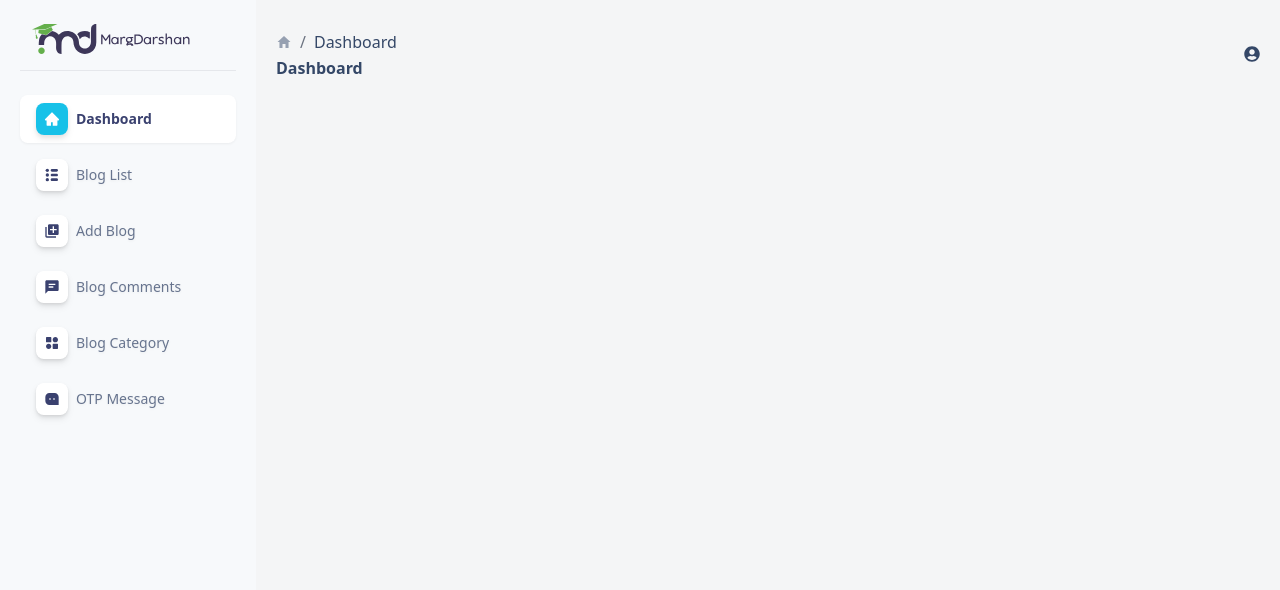
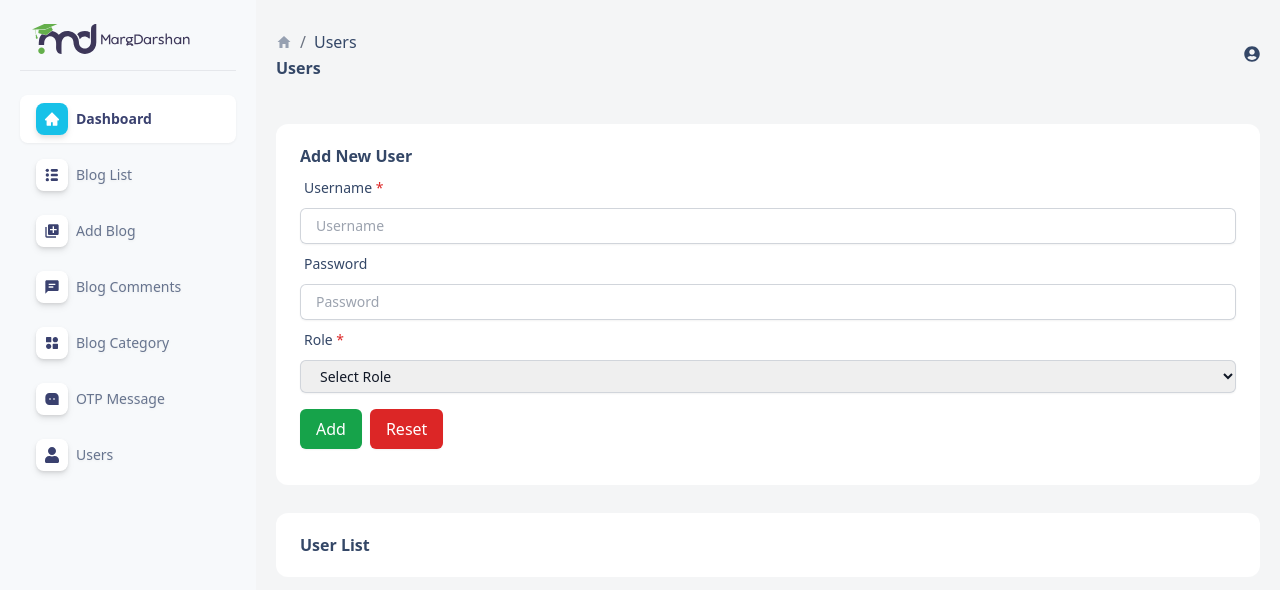
Before and after one commit to JonathanDabre/margdarshan-dashboard, a React (Create React App) app: page /users in a window 1280 px wide. Shown: the top 590 px of the page. Built offline with nearby package versions, Linux system fonts and the light colour scheme.

Commit message:
new user page

```diff
--- a/src/App.js
+++ b/src/App.js
@@ -12,6 +12,7 @@ import Home from './components/utlis/Home';
 import Login from './components/utlis/Login';
 import { AuthProvider } from './context/AuthContext';
 import ProtectedRoute from './components/ProtectedRoute';
+import User from './components/Users/User'
 
 function App() {
   return (
@@ -31,6 +32,7 @@ function App() {
                 <Route path="/blog-comment" element={<ProtectedRoute allowedRoles={['admin', 'blog']}><CommentTable /></ProtectedRoute>} />
                 <Route path="/blog-category" element={<ProtectedRoute allowedRoles={['admin', 'blog']}><CategoryTable /></ProtectedRoute>} />
                 <Route path="/otp-message" element={<ProtectedRoute allowedRoles={['admin', 'otp']}><OtpMessage /></ProtectedRoute>} />
+                <Route path="/users" element={<ProtectedRoute allowedRoles={['admin']}><User /></ProtectedRoute>} />
               </Routes>
             </div>
           </div>
--- /dev/null
+++ b/src/components/Users/User.jsx
@@ -0,0 +1,130 @@
+import React, { useState } from 'react';
+import UserItem from './UserItem';
+
+export default function User() {
+    const [username, setUsername] = useState('');
+    const [password, setPassword] = useState('');
+    const [role, setRole] = useState('');
+    const [users, setUsers] = useState([]);
+    const [editIndex, setEditIndex] = useState(null);
+
+    const handleAddUser = () => {
+        if (username && password && role) {
+            if (editIndex !== null) {
+                const updatedUsers = [...users];
+                updatedUsers[editIndex] = { username, password, role };
+                setUsers(updatedUsers);
+                setEditIndex(null);
+            } else {
+                setUsers([...users, { username, password, role }]);
+            }
+            setUsername('');
+            setPassword('');
+            setRole('');
+        } else {
+            alert('Username, password, and role are required.');
+        }
+    };
+
+    const handleEditUser = (index) => {
+        setUsername(users[index].username);
+        setPassword(users[index].password);
+        setRole(users[index].role);
+        setEditIndex(index);
+    };
+
+    const handleDeleteUser = (index) => {
+        setUsers(users.filter((_, i) => i !== index));
+    };
+
+    return (
+        <>
+            <div className='rounded-xl my-7 py-5 bg-white container mx-auto px-6'>
+                <h6 className='text-[#344767] font-bold'>Add New User</h6>
+                <div className='my-2'>
+                    <label htmlFor="username" className="block px-1 text-sm font-medium leading-6 text-[#344767]">
+                        Username <span className="text-red-600">*</span>
+                    </label>
+                    <div className="relative mt-2 rounded-md shadow-sm">
+                        <input
+                            type="text"
+                            name="username"
+                            id="username"
+                            className="block w-full rounded-md border-0 py-1.5 pl-4 pr-20 text-gray-900 ring-1 ring-inset ring-gray-300 placeholder:text-gray-400 focus:ring-1 focus:ring-inset focus:ring-indigo-600 sm:text-sm sm:leading-6"
+                            placeholder="Username"
+                            required
+                            value={username}
+                            onChange={(e) => setUsername(e.target.value)}
+                        />
+                    </div>
+                </div>
+                <div className='my-2'>
+                    <label htmlFor="password" className="block px-1 text-sm font-medium leading-6 text-[#344767]">Password</label>
+                    <div className="relative mt-2 rounded-md shadow-sm">
+                        <input
+                            type="text"
+                            name="password"
+                            id="password"
+                            className="block w-full rounded-md border-0 py-1.5 pl-4 pr-20 text-gray-900 ring-1 ring-inset ring-gray-300 placeholder:text-gray-400 focus:ring-1 focus:ring-inset focus:ring-indigo-600 sm:text-sm sm:leading-6"
+                            placeholder="Password"
+                            required
+                            value={password}
+                            onChange={(e) => setPassword(e.target.value)}
+                        />
+                    </div>
+                </div>
+                <div className='my-2'>
+                    <label htmlFor="role" className="block px-1 text-sm font-medium leading-6 text-[#344767]">
+                        Role <span className="text-red-600">*</span>
+                    </label>
+                    <div className="relative mt-2 rounded-md shadow-sm">
+                        <select
+                            name="role"
+                            id="role"
+                            className="block w-full rounded-md border-0 py-1.5 pl-4 pr-20 text-gray-900 ring-1 ring-inset ring-gray-300 focus:ring-1 focus:ring-inset focus:ring-indigo-600 sm:text-sm sm:leading-6"
+                            required
+                            value={role}
+                            onChange={(e) => setRole(e.target.value)}
+                        >
+                            <option value="" disabled>Select Role</option>
+                            <option value="Admin">Admin</option>
+                            <option value="Blog">Blog</option>
+                            <option value="OTP">OTP</option>
+                        </select>
+                    </div>
+                </div>
+                <div className='my-4'>
+                    <button
+                        type="button"
+                        className="bg-green-600 hover:bg-green-700 text-white px-4 py-2 rounded-md shadow-sm mr-2"
+                        onClick={handleAddUser}
+                    >
+                        {editIndex !== null ? 'Update' : 'Add'}
+                    </button>
+                    <button
+                        type="reset"
+                        className="bg-red-600 hover:bg-red-700 text-white px-4 py-2 rounded-md shadow-sm"
+                        onClick={() => { setUsername(''); setPassword(''); setRole(''); setEditIndex(null); }}
+                    >
+                        Reset
+                    </button>
+                </div>
+            </div>
+            <div className='rounded-xl my-7 py-5 bg-white container mx-auto px-6'>
+                <h6 className='text-[#344767] font-bold'>User List</h6>
+                <div className='flex flex-wrap'>
+                    {users.map((user, index) => (
+                        <UserItem
+                            key={index}
+                            username={user.username}
+                            password={user.password}
+                            role={user.role}
+                            onEdit={() => handleEditUser(index)}
+                            onDelete={() => handleDeleteUser(index)}
+                        />
+                    ))}
+                </div>
+            </div>
+        </>
+    );
+}
--- /dev/null
+++ b/src/components/Users/UserItem.jsx
@@ -0,0 +1,49 @@
+import React from 'react';
+import { MdModeEditOutline, MdDelete } from 'react-icons/md';
+
+export default function UserItem({ username, password, role, onEdit, onDelete }) {
+    const getRoleStyle = () => {
+        switch (role) {
+            case 'Admin':
+                return 'bg-red-200 text-red-700';
+            case 'Blog':
+                return 'bg-blue-200 text-blue-700';
+            case 'OTP':
+                return 'bg-green-200 text-green-700';
+            default:
+                return 'bg-gray-200 text-gray-700';
+        }
+    };
+
+    const handleDelete = () => {
+        if (window.confirm('This action will delete the user. Are you sure you want to proceed?')) {
+            onDelete();
+        }
+    };
+
+    return (
+        <div className="min-w-[100%] lg:min-w-[25%] lg:max-w-[25%] rounded-lg overflow-hidden border border-gray-300 m-4 flex flex-col">
+            <div className="px-6 py-4 flex-grow">
+                <div className="font-bold mb-2">Username: {username}</div>
+                <div className="text-gray-700 text-base mb-2">Password: {password}</div>
+            </div>
+            <div className="px-6 pb-4 flex justify-between items-center space-x-2">
+                <p className={`text-sm px-3 py-1 rounded-full ${getRoleStyle()}`}>{role}</p>
+                <div className="flex space-x-2">
+                    <button
+                        className="bg-slate-200 hover:bg-red-300 text-slate-600 hover:text-red-600 font-bold p-3 rounded-full"
+                        onClick={handleDelete}
+                    >
+                        <MdDelete />
+                    </button>
+                    <button
+                        className="bg-slate-200 hover:bg-blue-200 text-slate-600 font-bold hover:text-blue-600 p-3 rounded-full"
+                        onClick={onEdit}
+                    >
+                        <MdModeEditOutline />
+                    </button>
+                </div>
+            </div>
+        </div>
+    );
+}
--- a/src/components/utlis/Navbar.jsx
+++ b/src/components/utlis/Navbar.jsx
@@ -16,7 +16,8 @@ export const Navbar = () => {
     '/blog-new': 'New Blog',
     '/blog-comment': 'Blog Comment',
     '/blog-category': 'Blog Category',
-    '/otp-message': 'OTP Message'
+    '/otp-message': 'OTP Message',
+    '/users': 'Users'
   };
 
   const currentPathName = pathNameMap[location.pathname] || 'Dashboard';
--- a/src/components/utlis/SidePanel.jsx
+++ b/src/components/utlis/SidePanel.jsx
@@ -15,7 +15,6 @@ const SidePanel = () => {
     navigate(path);
   };
 
-  // Filter side panel items based on the user's role
   const filteredSidePanelData = sidePanelData.filter(item => {
     if (user.role === 'admin') return true;
     if (user.role === 'blog' && item.path.includes('blog')) return true;
--- a/src/data/utlis/SidePanel.js
+++ b/src/data/utlis/SidePanel.js
@@ -4,6 +4,7 @@ import { MdLibraryAdd } from "react-icons/md";
 import { BiSolidCommentDetail } from "react-icons/bi";
 import { BiSolidCategoryAlt } from "react-icons/bi";
 import { RiMessage3Fill } from "react-icons/ri";
+import { FaUser } from "react-icons/fa";
 
 const sidePanelData = [
     {
@@ -41,6 +42,12 @@ const sidePanelData = [
         icon: <RiMessage3Fill />,
         optionName: "OTP Message",
         path: "/otp-message"
+    },
+    {
+        id: 7,
+        icon: <FaUser />,
+        optionName: "Users",
+        path: "/users"
     }
 ]
 
```
